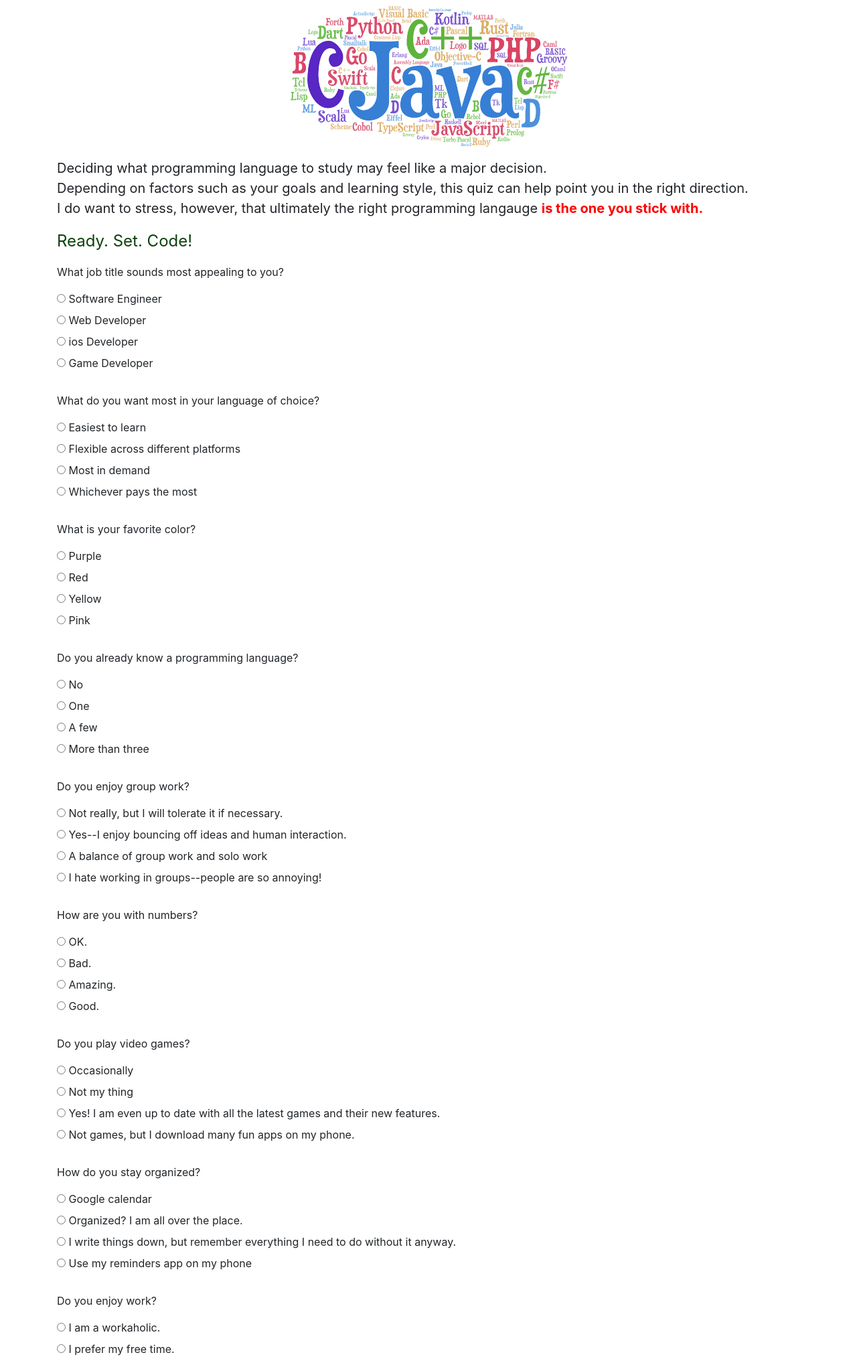
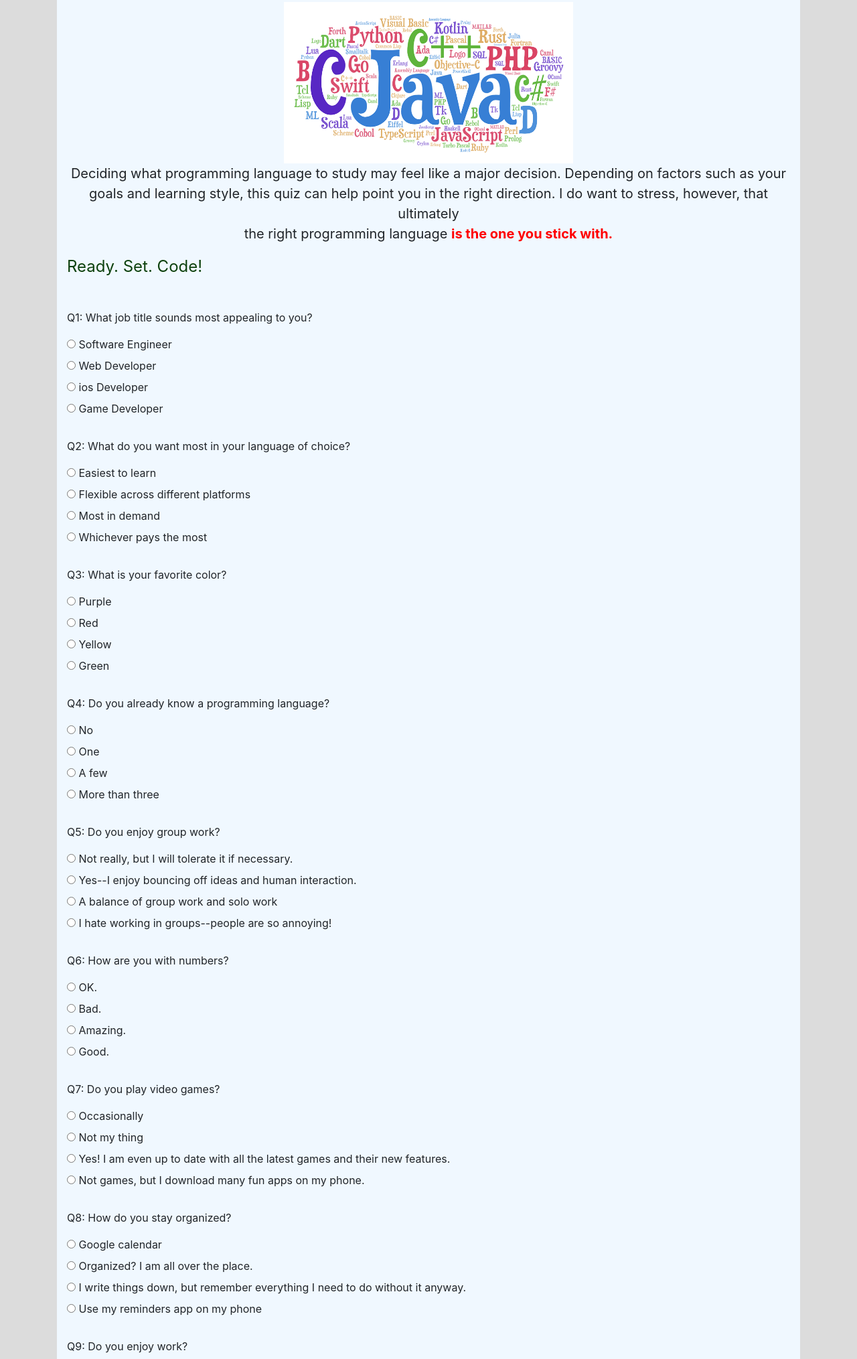
Before and after one commit to marnionrails/codereview2, a plain HTML site: page index.html in a window 1280 px wide. Shown: the part 68-2097 px from the top of the page at 67% size. Drawn offline with Linux system fonts and the light colour scheme.

Commit message:
change background color of body, header, and form

```diff
--- a/css/styles.css
+++ b/css/styles.css
@@ -7,7 +7,7 @@
 }
 
 #C-Sharp {
-  color: pink;
+  color: green;
 }
 
 #Python {
@@ -40,4 +40,18 @@ span {
 
 .intro {
   font-size: 20px;
+  text-align: center;
 }
+
+button {
+  background-color: blue;
+}
+
+header, form {
+  background-color: aliceblue;
+  padding: 15px;
+}
+
+body {
+  background-color: gainsboro;
+}
--- a/index.html
+++ b/index.html
@@ -8,16 +8,18 @@
   </head>
   <body>
     <div class="container">
+      <header>
       <h1>Which programming langauge should you study?</h1>
-      <img src="img/intro-image.png" alt="Programming languages" id="intro-image">
-      <p class="intro">Deciding what programming language to study may feel like a major decision. <br>
-          Depending on factors such as your goals and learning style, this quiz can help point you in the right direction. <br>
-          I do want to stress, however, that ultimately the right programming langauge <span><strong>is the one you stick with.</strong></span> <br>
-      </p>
-      <p class="ready">Ready. Set. Code!</p>
+        <img src="img/intro-image.png" alt="Programming languages" id="intro-image">
+        <p class="intro">Deciding what programming language to study may feel like a major decision.
+            Depending on factors such as your goals and learning style, this quiz can help point you in the right direction.
+            I do want to stress, however, that ultimately <br> the right programming language <span><strong>is the one you stick with.</strong></span> <br>
+        </p>
+        <p class="ready">Ready. Set. Code!</p>
+      </header>
       <form id="form-group">
         <div class="radio">
-          <p>What job title sounds most appealing to you?</p>
+          <p>Q1: What job title sounds most appealing to you?</p>
           <label>
             <input type="radio" name="question1" value="1">
             Software Engineer
@@ -43,7 +45,7 @@
         </div>
         <br>
         <div class="radio">
-          <p>What do you want most in your language of choice?</p>
+          <p>Q2: What do you want most in your language of choice?</p>
           <label>
             <input type="radio" name="question2" value="1">
             Easiest to learn
@@ -69,7 +71,7 @@
         </div>
         <br>
         <div class="radio">
-          <p>What is your favorite color?</p>
+          <p>Q3: What is your favorite color?</p>
           <label>
             <input type="radio" name="question3" value="1">
             Purple
@@ -90,12 +92,12 @@
         <div class="radio">
           <label>
             <input type="radio" name="question3" value="4">
-            Pink
+            Green
           </label>
         </div>
         <br>
         <div class="radio">
-          <p>Do you already know a programming language?</p>
+          <p>Q4: Do you already know a programming language?</p>
           <label>
             <input type="radio" name="question4" value="1">
             No
@@ -121,7 +123,7 @@
         </div>
         <br>
         <div class="radio">
-          <p>Do you enjoy group work?</p>
+          <p>Q5: Do you enjoy group work?</p>
           <label>
             <input type="radio" name="question5" value="1">
             Not really, but I will tolerate it if necessary.
@@ -147,7 +149,7 @@
         </div>
         <br>
         <div class="radio">
-          <p>How are you with numbers?</p>
+          <p>Q6: How are you with numbers?</p>
           <label>
             <input type="radio" name="question6" value="1">
             OK.
@@ -173,7 +175,7 @@
         </div>
         <br>
         <div class="radio">
-          <p>Do you play video games?</p>
+          <p>Q7: Do you play video games?</p>
           <label>
             <input type="radio" name="question7" value="1">
             Occasionally
@@ -199,7 +201,7 @@
         </div>
         <br>
         <div class="radio">
-          <p>How do you stay organized?</p>
+          <p>Q8: How do you stay organized?</p>
           <label>
             <input type="radio" name="question8" value="1">
             Google calendar
@@ -225,7 +227,7 @@
         </div>
         <br>
         <div class="radio">
-          <p>Do you enjoy work?</p>
+          <p>Q9: Do you enjoy work?</p>
           <label>
             <input type="radio" name="question9" value="1">
             I am a workaholic.
@@ -251,7 +253,7 @@
         </div>
         <br>
         <div class="radio">
-          <p>What is your ideal work environment?</p>
+          <p>Q10: What is your ideal work environment?</p>
           <label>
             <input type="radio" name="question10" value="1">
             Home office
```
